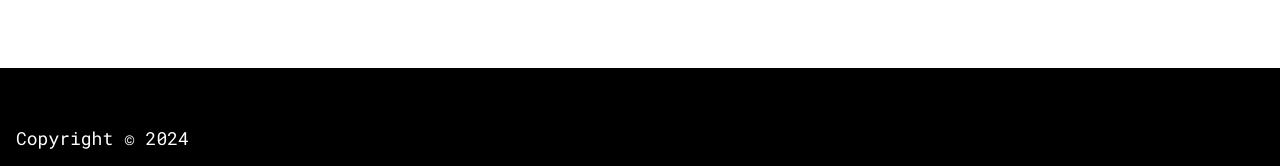
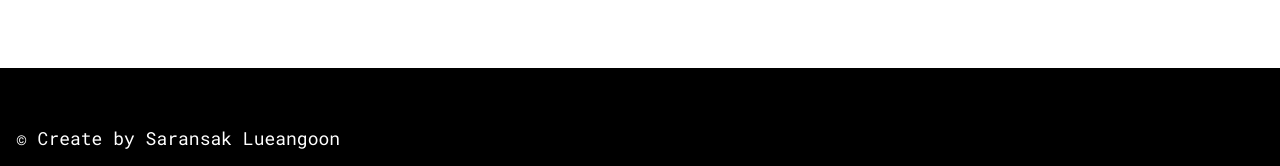
Before and after one commit to s4ransak/blog, a plain HTML site: page index.html in a window 1280 px wide. Shown: the part 782-948 px from the top of the page. Drawn offline with Linux system fonts and the light colour scheme.

Commit message:
Update index.html

```diff
--- a/index.html
+++ b/index.html
@@ -50,7 +50,7 @@
                 <div class="logo">
                     <br>
                     <br>
-                    <p>Copyright © 2024</p>
+                    <p>© Create by Saransak Lueangoon</p>
                 </div>
             </div>
         </div>
```
